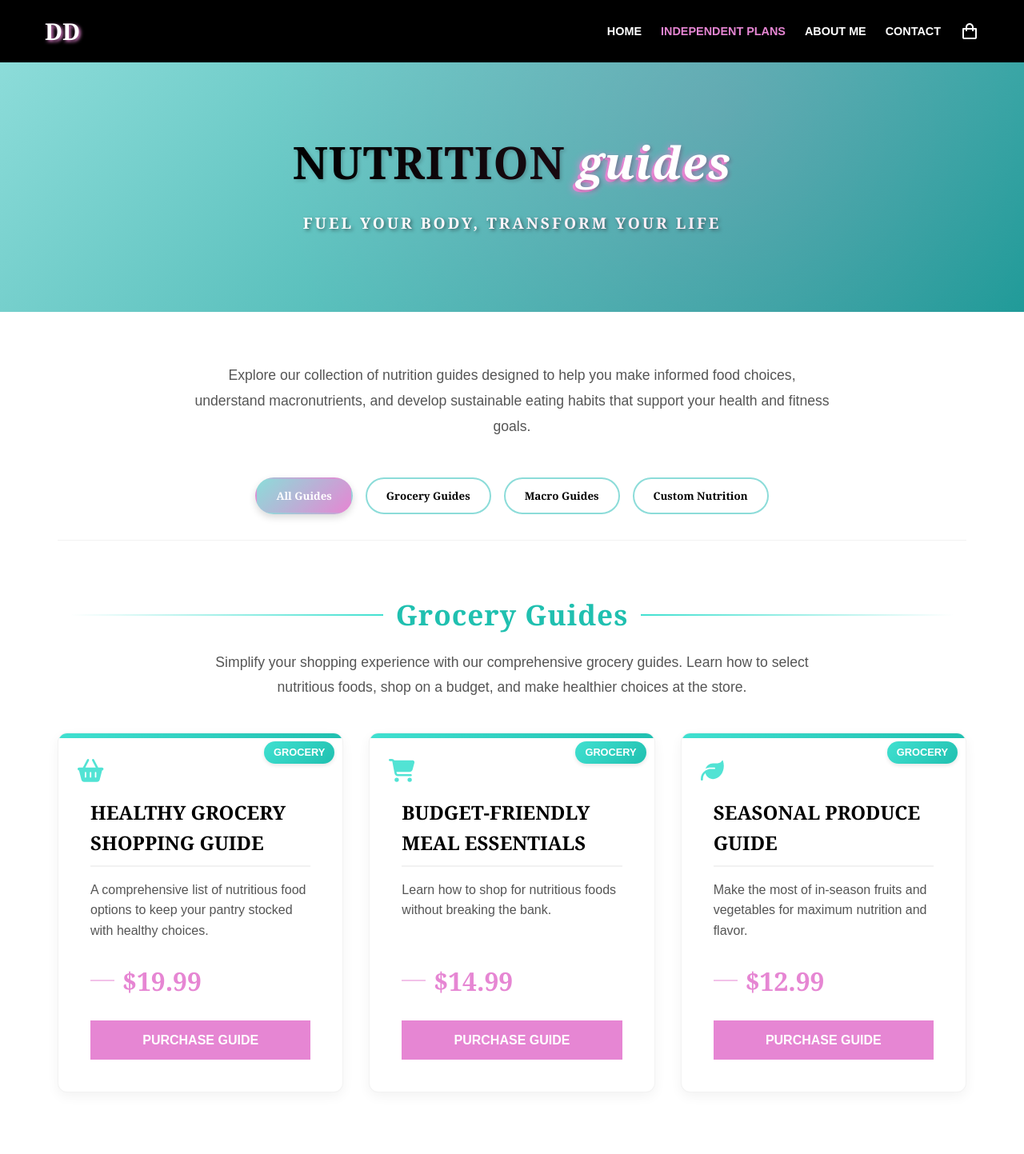
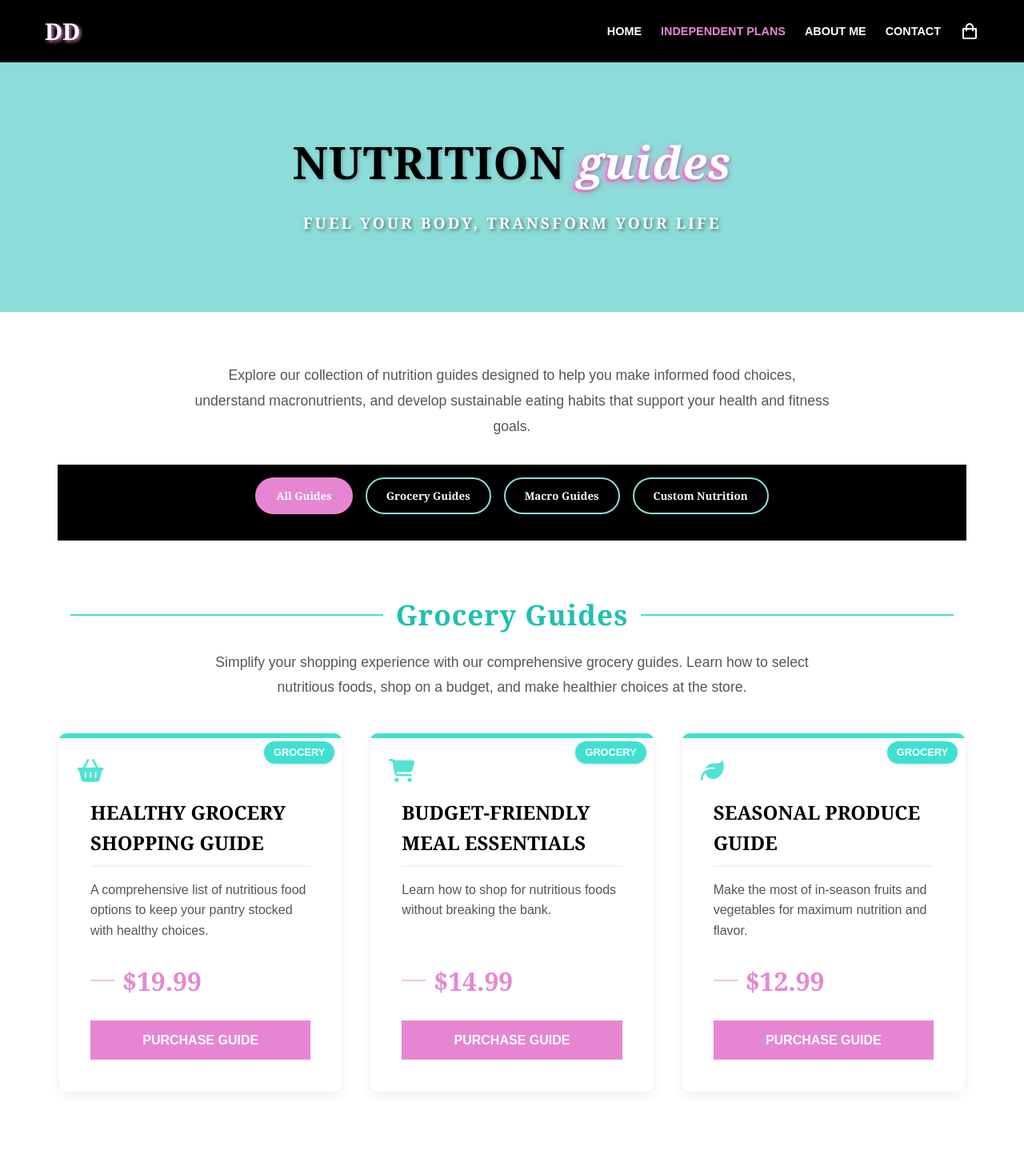
Before and after one commit to jc-able/danis-discipline, a React (Create React App) app in the folder client/: page /plans in a window 1280 px wide. Shown: the top 1443 px of the page at 80% size. Built offline with nearby package versions, Linux system fonts and the light colour scheme; no server answers; the database is empty; a web font is replaced by a local one.

Commit message:
Remove gradients and fix navigation bar appearance

```diff
--- a/client/src/pages/PlansPage.js
+++ b/client/src/pages/PlansPage.js
@@ -37,7 +37,7 @@ const TealPinkEffect = styled.span`
 `;
 
 const HeaderSection = styled.div`
-  background: linear-gradient(135deg, var(--teal) 0%, #1a9c98 100%);
+  background: var(--teal);
   color: var(--black);
   padding: 5rem 0;
   text-align: center;
@@ -45,14 +45,7 @@ const HeaderSection = styled.div`
   overflow: hidden;
 
   &::before {
-    content: '';
-    position: absolute;
-    top: 0;
-    left: 0;
-    right: 0;
-    bottom: 0;
-    background: radial-gradient(circle at 70% 20%, rgba(255, 105, 180, 0.15) 0%, transparent 60%);
-    pointer-events: none;
+    content: none;
   }
 `;
 
@@ -91,10 +84,9 @@ const CategoryNav = styled.div`
   position: sticky;
   top: 0;
   z-index: 100;
-  background-color: rgba(255, 255, 255, 0.95);
+  background-color: var(--black);
   padding: 1rem 0;
-  border-bottom: 1px solid rgba(0, 0, 0, 0.05);
-  backdrop-filter: blur(5px);
+  border-bottom: 1px solid rgba(255, 255, 255, 0.1);
 
   @media (max-width: 768px) {
     flex-direction: column;
@@ -103,9 +95,9 @@ const CategoryNav = styled.div`
 `;
 
 const CategoryButton = styled.button`
-  background: ${props => props.active ? 'linear-gradient(135deg, var(--teal) 0%, var(--pink) 100%)' : 'transparent'};
-  color: ${props => props.active ? 'white' : 'var(--black)'};
-  border: 2px solid ${props => props.active ? 'transparent' : 'var(--teal)'};
+  background: ${props => props.active ? 'var(--pink)' : 'transparent'};
+  color: white;
+  border: 2px solid ${props => props.active ? 'var(--pink)' : 'var(--teal)'};
   padding: 0.75rem 1.5rem;
   margin: 0 0.5rem 1rem;
   border-radius: 50px;
@@ -116,9 +108,7 @@ const CategoryButton = styled.button`
   box-shadow: ${props => props.active ? '0 4px 10px rgba(0, 0, 0, 0.15)' : 'none'};
 
   &:hover {
-    background: ${props => props.active
-      ? 'linear-gradient(135deg, var(--teal) 0%, var(--pink) 100%)'
-      : 'linear-gradient(135deg, rgba(0, 173, 168, 0.1) 0%, rgba(255, 105, 180, 0.1) 100%)'};
+    background: ${props => props.active ? 'var(--pink)' : 'var(--teal)'};
     transform: translateY(-2px);
     box-shadow: 0 4px 10px rgba(0, 0, 0, 0.1);
   }
@@ -168,10 +158,10 @@ const PlanCard = styled.div`
     height: 6px;
     background: ${props =>
       props.category === 'grocery'
-        ? 'linear-gradient(135deg, #40E0D0 0%, #20C0B0 100%)'
+        ? '#40E0D0'
         : props.category === 'macro'
-        ? 'linear-gradient(135deg, #FF69B4 0%, #FF1493 100%)'
-        : 'linear-gradient(135deg, #9370DB 0%, #8A2BE2 100%)'};
+        ? '#FF69B4'
+        : '#9370DB'};
   }
 
   &:hover {
@@ -186,10 +176,10 @@ const CategoryLabel = styled.div`
   right: 10px;
   background: ${props =>
     props.category === 'grocery'
-      ? 'linear-gradient(135deg, #40E0D0 0%, #20C0B0 100%)'
+      ? '#40E0D0'
       : props.category === 'macro'
-      ? 'linear-gradient(135deg, #FF69B4 0%, #FF1493 100%)'
-      : 'linear-gradient(135deg, #9370DB 0%, #8A2BE2 100%)'};
+      ? '#FF69B4'
+      : '#9370DB'};
   color: white;
   padding: 0.25rem 0.75rem;
   font-size: 0.8rem;
@@ -287,20 +277,11 @@ const CategoryTitle = styled.h2`
     height: 2px;
     background: ${props =>
       props.category === 'grocery'
-        ? 'linear-gradient(to right, transparent, #40E0D0)'
+        ? '#40E0D0'
         : props.category === 'macro'
-        ? 'linear-gradient(to right, transparent, #FF69B4)'
-        : 'linear-gradient(to right, transparent, #9370DB)'};
+        ? '#FF69B4'
+        : '#9370DB'};
     margin: 0 1rem;
-  }
-
-  &::after {
-    background: ${props =>
-      props.category === 'grocery'
-        ? 'linear-gradient(to left, transparent, #40E0D0)'
-        : props.category === 'macro'
-        ? 'linear-gradient(to left, transparent, #FF69B4)'
-        : 'linear-gradient(to left, transparent, #9370DB)'};
   }
 
   @media (max-width: 768px) {
@@ -323,7 +304,7 @@ const CategoryDescription = styled.p`
 const EmptyCategory = styled.div`
   text-align: center;
   padding: 4rem 2rem;
-  background: linear-gradient(135deg, #f9f9f9 0%, #f3f3f3 100%);
+  background: #f9f9f9;
   border-radius: 12px;
   margin: 2rem 0;
   border: 1px dashed #ddd;
@@ -686,7 +667,7 @@ const PlansPage = () => {
         </div>
       </Section>
 
-      <Section backgroundColor="linear-gradient(135deg, var(--teal) 0%, #1a9c98 100%)">
+      <Section backgroundColor="var(--teal)">
         <div className="container">
           <SectionTitle style={{ color: 'white' }}>Subscribe for Nutrition Tips</SectionTitle>
           <p style={{
```
